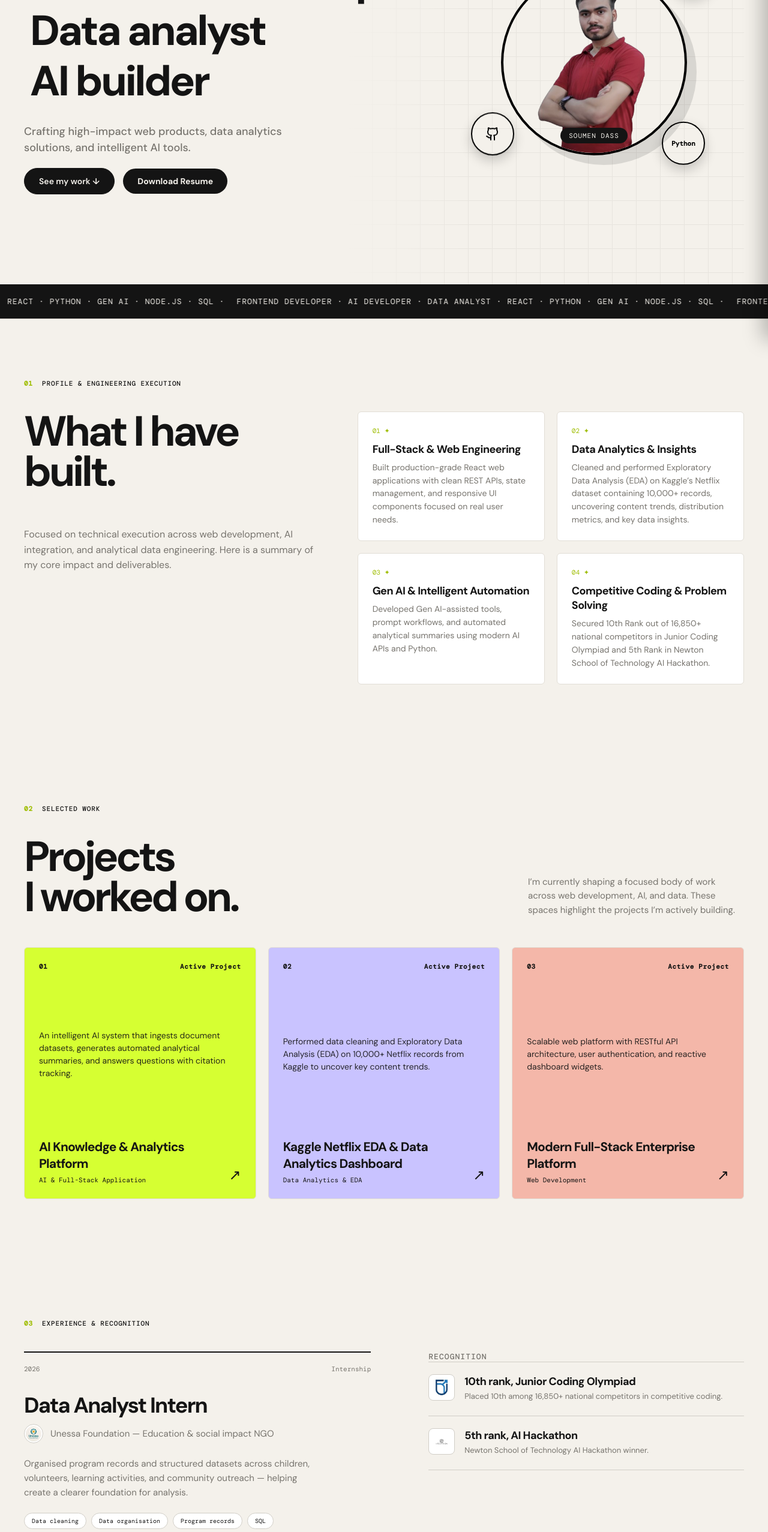
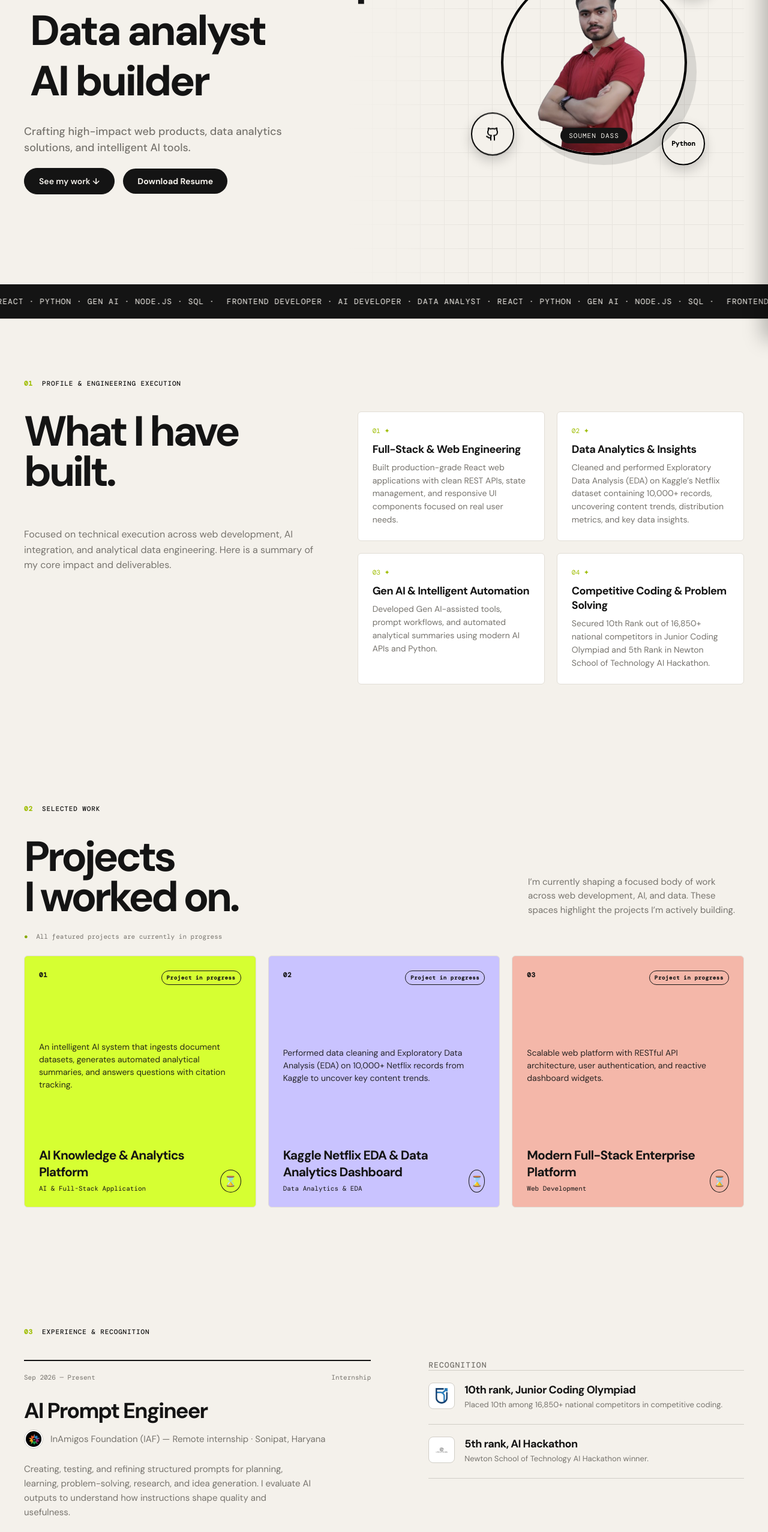
Before and after one commit to Soumen-Dass-3002/Portfolio, a React (Vite) app: page / in a window 1280 px wide. Shown: the part 234-2788 px from the top of the page at 60% size. Built offline with nearby package versions, Linux system fonts and the light colour scheme; a web font is replaced by a local one.

Commit message:
Updated Skill section and contact section

```diff
--- a/src/components/Contact.jsx
+++ b/src/components/Contact.jsx
@@ -11,11 +11,11 @@ export function Contact() {
   return (
     <footer id="contact">
       <div className="footer-shell shell">
-        <p className="footer-kicker">Let's Connect with each other</p>
+        <p className="footer-kicker">Open to internships · freelance opportunities · collaborations</p>
 
         <h2>
-          Contact<br />
-          <em>me.</em>
+          Let’s build<br />
+          <em>something useful.</em>
         </h2>
 
         <div className="contact-actions-row">
@@ -24,7 +24,12 @@ export function Contact() {
           </a>
         </div>
 
-        <div className="social-links-bar">
+        <div className="contact-intro">
+          <p>Have a role, an idea, or a problem that needs a thoughtful builder? I’d love to hear about it.</p>
+          <a className="contact-phone" href={`tel:${personalInfo.phone.replace(/\s/g, '')}`}>Call or WhatsApp: {personalInfo.phone}</a>
+        </div>
+
+        <div className="social-links-bar" aria-label="Social links">
           <a className="social-link-item" href={personalInfo.socials.linkedin} target="_blank" rel="noopener noreferrer">
             LinkedIn ↗
           </a>
--- a/src/components/Experience.jsx
+++ b/src/components/Experience.jsx
@@ -1,5 +1,20 @@
 import React from 'react';
-import { experienceItem, achievementsList } from '../data/portfolioData';
+import { experienceItem, currentExperienceItem, achievementsList } from '../data/portfolioData';
+
+function ExperienceCard({ item }) {
+  return (
+    <article className="experience-item featured">
+      <div className="experience-meta"><span>{item.period}</span><span>{item.type}</span></div>
+      <h3>{item.role}</h3>
+      <div className="company">
+        <img src={item.logo} alt={`${item.company} logo`} className="company-logo-img" />
+        <span>{item.company} — {item.sub}</span>
+      </div>
+      <p className="experience-copy">{item.description}</p>
+      <div className="chips">{item.chips.map((chip) => <span key={chip}>{chip}</span>)}</div>
+    </article>
+  );
+}
 
 export function Experience() {
   return (
@@ -9,28 +24,9 @@ export function Experience() {
       </div>
 
       <div className="experience-grid">
-        <div className="experience-item featured">
-          <div className="experience-meta">
-            <span>{experienceItem.period}</span>
-            <span>{experienceItem.type}</span>
-          </div>
-
-          <h3>{experienceItem.role}</h3>
-
-          <div className="company">
-            <img src={experienceItem.logo} alt={experienceItem.company} className="company-logo-img" />
-            <span>{experienceItem.company} — {experienceItem.sub}</span>
-          </div>
-
-          <p className="experience-copy">
-            {experienceItem.description}
-          </p>
-
-          <div className="chips">
-            {experienceItem.chips.map((chip, idx) => (
-              <span key={idx}>{chip}</span>
-            ))}
-          </div>
+        <div className="experience-stack">
+          <ExperienceCard item={currentExperienceItem} />
+          <ExperienceCard item={experienceItem} />
         </div>
 
         <div className="achievement-list">
--- a/src/components/Projects.jsx
+++ b/src/components/Projects.jsx
@@ -22,6 +22,8 @@ export function Projects() {
         </p>
       </div>
 
+      <p className="projects-status"><span>●</span> All featured projects are currently in progress</p>
+
       <div className="project-grid">
         {projects.map((project) => (
           <article className={`project-card ${project.className}`} key={project.id}>
@@ -39,9 +41,7 @@ export function Projects() {
                 <h3>{project.title}</h3>
                 <p>{project.type}</p>
               </div>
-              <a href={project.github} target="_blank" rel="noopener noreferrer" aria-label={`View ${project.title}`}>
-                <Arrow />
-              </a>
+              <span className="progress-mark" aria-label="Project in progress">⌛</span>
             </div>
           </article>
         ))}
--- a/src/components/Skills.jsx
+++ b/src/components/Skills.jsx
@@ -1,5 +1,5 @@
 import React from 'react';
-import { skillsList } from '../data/portfolioData';
+import { skillCategories } from '../data/portfolioData';
 
 export function Skills() {
   return (
@@ -9,15 +9,16 @@ export function Skills() {
       </div>
 
       <div className="skills-layout">
-        <h2>
-          My toolkit
-        </h2>
+        <h2>Skills, organised<br />by <em>how I build.</em></h2>
 
-        <div className="skill-cloud">
-          {skillsList.map((skill, index) => (
-            <span key={skill} className={`skill skill-${index}`}>
-              {skill}
-            </span>
+        <div className="skill-categories">
+          {skillCategories.map((category) => (
+            <section className="skill-category" key={category.title}>
+              <h3>{category.title}</h3>
+              <div className="skill-cloud">
+                {category.skills.map((skill) => <span key={skill} className="skill">{skill}</span>)}
+              </div>
+            </section>
           ))}
         </div>
       </div>
--- a/src/data/portfolioData.js
+++ b/src/data/portfolioData.js
@@ -48,7 +48,7 @@ export const projects = [
     number: "01",
     title: "AI Knowledge & Analytics Platform",
     type: "AI & Full-Stack Application",
-    label: "Active Project",
+    label: "Project in progress",
     className: "project-one",
     description: "An intelligent AI system that ingests document datasets, generates automated analytical summaries, and answers questions with citation tracking.",
     tags: ["React", "Python", "Gen AI", "REST APIs", "Tailwind CSS"],
@@ -60,7 +60,7 @@ export const projects = [
     number: "02",
     title: "Kaggle Netflix EDA & Data Analytics Dashboard",
     type: "Data Analytics & EDA",
-    label: "Active Project",
+    label: "Project in progress",
     className: "project-two",
     description: "Performed data cleaning and Exploratory Data Analysis (EDA) on 10,000+ Netflix records from Kaggle to uncover key content trends.",
     tags: ["Python", "Pandas", "SQL", "React", "EDA"],
@@ -72,7 +72,7 @@ export const projects = [
     number: "03",
     title: "Modern Full-Stack Enterprise Platform",
     type: "Web Development",
-    label: "Active Project",
+    label: "Project in progress",
     className: "project-three",
     description: "Scalable web platform with RESTful API architecture, user authentication, and reactive dashboard widgets.",
     tags: ["React", "Node.js", "Express", "MongoDB", "REST APIs"],
@@ -92,6 +92,17 @@ export const experienceItem = {
   chips: ["Data cleaning", "Data organisation", "Program records", "SQL"]
 };
 
+export const currentExperienceItem = {
+  role: "AI Prompt Engineer",
+  company: "InAmigos Foundation (IAF)",
+  sub: "Remote internship · Sonipat, Haryana",
+  period: "Sep 2026 — Present",
+  type: "Internship",
+  logo: "/inamigos-logo.png",
+  description: "Creating, testing, and refining structured prompts for planning, learning, problem-solving, research, and idea generation. I evaluate AI outputs to understand how instructions shape quality and usefulness.",
+  chips: ["Prompt design", "Generative AI", "AI evaluation", "Research"]
+};
+
 export const achievementsList = [
   {
     rank: "01",
@@ -107,19 +118,24 @@ export const achievementsList = [
   }
 ];
 
-export const skillsList = [
-  "React",
-  "JavaScript",
-  "TypeScript",
-  "Node.js",
-  "Express",
-  "MongoDB",
-  "SQL",
-  "Python",
-  "Pandas",
-  "Prisma",
-  "REST APIs",
-  "Figma",
-  "Gen AI",
-  "Git & GitHub"
+export const skillCategories = [
+  {
+    title: "Frontend & design",
+    skills: ["HTML", "CSS", "JavaScript", "React", "TypeScript", "Figma"]
+  },
+  {
+    title: "Backend & databases",
+    skills: ["Node.js", "Express", "MongoDB", "SQL", "Prisma ORM", "REST APIs"]
+  },
+  {
+    title: "Data & AI",
+    skills: ["Python", "Pandas", "NumPy", "scikit-learn", "Matplotlib", "Seaborn", "Gen AI"]
+  },
+  {
+    title: "Workflow",
+    skills: ["Git & GitHub", "API integration", "CRUD operations", "Prompt engineering"]
+  }
 ];
+
+// Kept for the downloadable resume modal; the visible portfolio groups these above.
+export const skillsList = skillCategories.flatMap((category) => category.skills);
--- a/src/styles.css
+++ b/src/styles.css
@@ -731,6 +731,18 @@ p {
   display: grid;
 }
 
+.projects-status {
+  color: var(--muted);
+  margin: -25px 0 25px;
+  font-family: 'DM Mono', monospace;
+  font-size: 11px;
+}
+
+.projects-status span {
+  color: #86a900;
+  margin-right: 7px;
+}
+
 .project-card {
   border: 1px solid var(--card-border);
   border-radius: 6px;
@@ -782,6 +794,13 @@ p {
   display: flex;
 }
 
+.card-top span:last-child {
+  border: 1px solid currentColor;
+  border-radius: 99px;
+  padding: 5px 8px;
+  font-size: 9px;
+}
+
 .card-desc {
   opacity: .9;
   margin: 16px 0;
@@ -814,10 +833,26 @@ p {
   font-size: 24px;
 }
 
+.progress-mark {
+  border: 1px solid currentColor;
+  border-radius: 50%;
+  align-items: center;
+  justify-content: center;
+  width: 38px;
+  height: 38px;
+  font-size: 17px;
+  display: flex;
+}
+
 .experience-grid {
   grid-template-columns: 1.1fr 1fr;
   align-items: start;
   gap: 8%;
+  display: grid;
+}
+
+.experience-stack {
+  gap: 48px;
   display: grid;
 }
 
@@ -838,6 +873,10 @@ p {
   letter-spacing: -.05em;
   margin: 30px 0 8px;
   font-size: 36px;
+}
+
+.experience-stack .featured h3 {
+  margin-top: 25px;
 }
 
 .company {
@@ -926,7 +965,7 @@ p {
 
 .skills-layout {
   grid-template-columns: 1fr 1.3fr;
-  align-items: center;
+  align-items: start;
   gap: 60px;
   display: grid;
 }
@@ -935,6 +974,29 @@ p {
   flex-wrap: wrap;
   gap: 10px;
   display: flex;
+}
+
+.skill-categories {
+  gap: 23px;
+  display: grid;
+}
+
+.skill-category {
+  border-top: 1px solid var(--line);
+  grid-template-columns: 155px 1fr;
+  gap: 15px;
+  padding-top: 14px;
+  display: grid;
+}
+
+.skill-category h3 {
+  color: var(--muted);
+  margin: 2px 0 0;
+  font-family: 'DM Mono', monospace;
+  font-size: 10px;
+  font-weight: 500;
+  letter-spacing: .05em;
+  text-transform: uppercase;
 }
 
 .skill {
@@ -986,6 +1048,35 @@ footer h2 {
   display: flex;
 }
 
+.contact-intro {
+  grid-template-columns: minmax(0, 420px) 1fr;
+  border-top: 1px solid #ffffff26;
+  gap: 35px;
+  padding-top: 24px;
+  display: grid;
+}
+
+.contact-intro p {
+  color: #b9b7b1;
+  margin: 0;
+  font-size: 15px;
+  line-height: 1.6;
+}
+
+.contact-phone {
+  color: var(--acid);
+  align-self: center;
+  justify-self: start;
+  border-bottom: 1px solid #7f9620;
+  padding-bottom: 4px;
+  font-family: 'DM Mono', monospace;
+  font-size: 12px;
+}
+
+.contact-phone:hover {
+  color: var(--paper);
+}
+
 .email-link {
   letter-spacing: -.04em;
   border-bottom: 2px solid var(--acid);
@@ -1004,7 +1095,7 @@ footer h2 {
 
 .social-links-bar {
   gap: 20px;
-  margin-top: 10px;
+  margin-top: 37px;
   display: flex;
   flex-wrap: wrap;
 }
@@ -1065,6 +1156,15 @@ footer h2 {
   .profile-cards-list {
     grid-template-columns: 1fr;
   }
+
+  .skill-category,
+  .contact-intro {
+    grid-template-columns: 1fr;
+  }
+
+  .skill-category {
+    gap: 14px;
+  }
 }
 
 /* Dark Mode Overrides for Overview / Hero Section */
```
Also changed, not shown: public/inamigos-logo.png (added), 7 other files (tests, documents, lock files or other folders).
